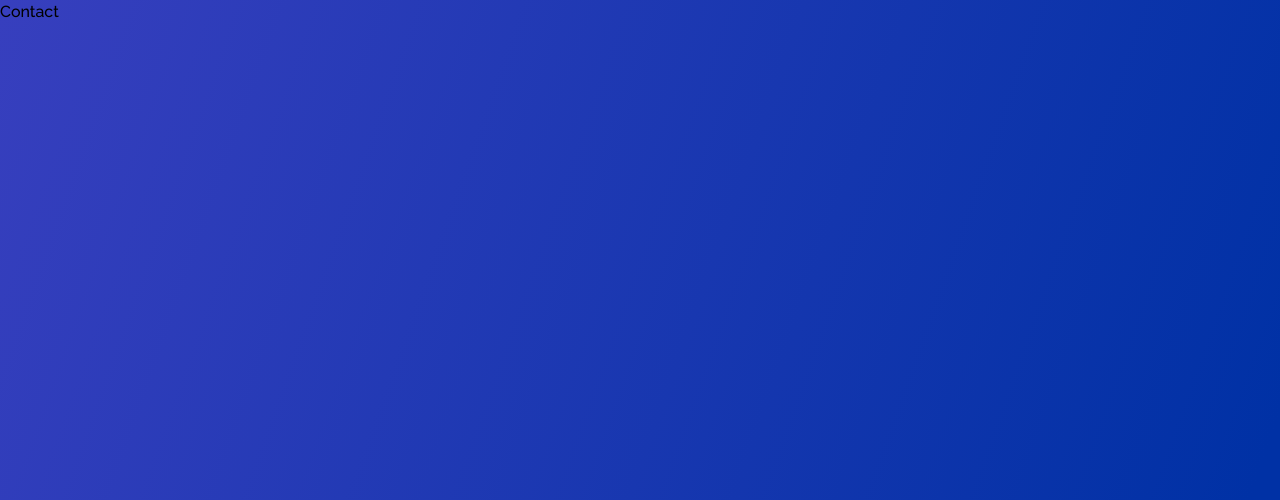
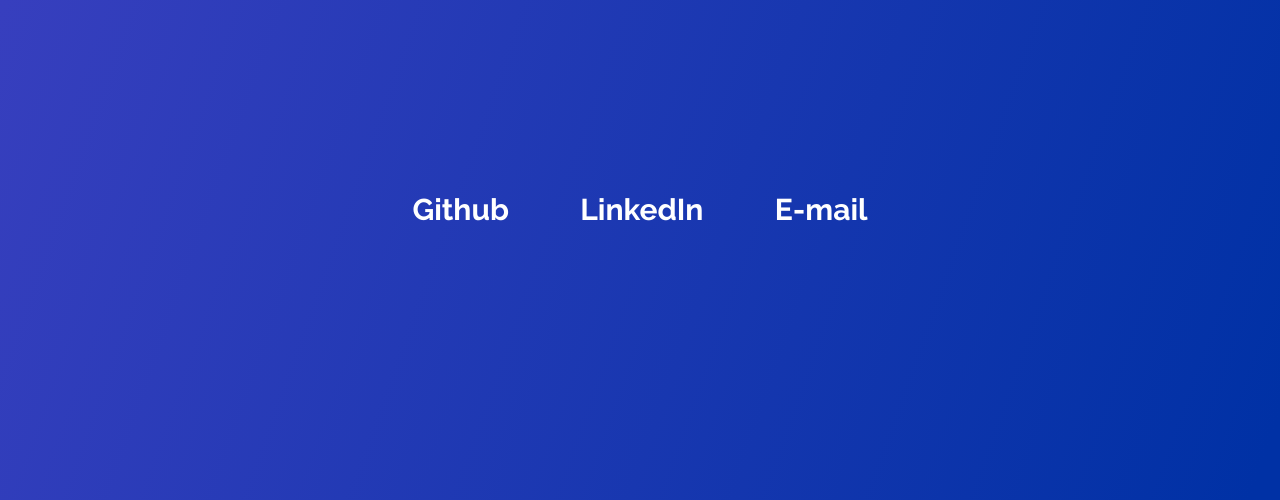
Before and after one commit to palkaszymon/spotify-noti-site, a Flask app: page /contact in a window 1280 px wide. Shown: the part 108-608 px from the top of the page. Run offline with Flask 2, Linux system fonts and the light colour scheme; style sheets or scripts are compiled from the project's sources.

Commit message:
Added contact page

```diff
--- a/app.py
+++ b/app.py
@@ -93,7 +93,6 @@
         with dbdriver.session() as session:
             artists = session.execute_read(Neo4J.get_users_artists)
             artist_list = [{'artist': artist, 'newest': newest} for artist in artists for newest in session.execute_read(Neo4J.get_artist_latest, artist['artist_id'])]
-            print(artist_list)
             return render_template('artists.html', artists=artist_list)
     else:
         return login_manager.unauthorized()
@@ -121,6 +120,7 @@
                     flash(f"{artist} added succesfully!")
                 else:
                     flash(f"You can't add more artists. Right now the user limit is 20.")
+                return redirect(url_for('add'))
             return render_template('add.html', form=form, data=json.dumps(names), users_artists=users_artists, count=count)
     else:
         return login_manager.unauthorized()
--- a/templates/add.html
+++ b/templates/add.html
@@ -45,10 +45,6 @@
     </div>
 </div>
 
-
-
-
-
 <script>
     let input = document.getElementById("input");
     const names = {{ data| safe }}
--- a/templates/contact.html
+++ b/templates/contact.html
@@ -1,4 +1,9 @@
 {% extends "layout.html" %}
 {% block content %}
-    <h1 class=>Contact</h1>
-{% endblock %}
+<div class="flex items-center justify-center px-6 py-8 mx-auto pt-24 lg:pt-48 text-white">
+    <div class="font-bold text-3xl">
+        <a href="https://github.com/palkaszymon" class="px-8">Github</a>
+        <a href="https://www.linkedin.com/in/szymon-pałka-18b8b8246/" class="px-8">LinkedIn</a>
+        <a href="mailto:szymon.palka02@gmail.com" class="px-8">E-mail</a>
+    </div>
+    {% endblock %}
--- a/templates/layout.html
+++ b/templates/layout.html
@@ -11,7 +11,7 @@
   <link href="{{url_for('static',filename='css/main.css')}}" rel="stylesheet">
   <link href="{{url_for('static',filename='css/styles.css')}}" rel="stylesheet">
 
-  <title>Flask App</title>
+  <title>Notifymusic</title>
 </head>
 
 <body>
```
Also changed, not shown: templates/artists.html (+10 -5 lines).
